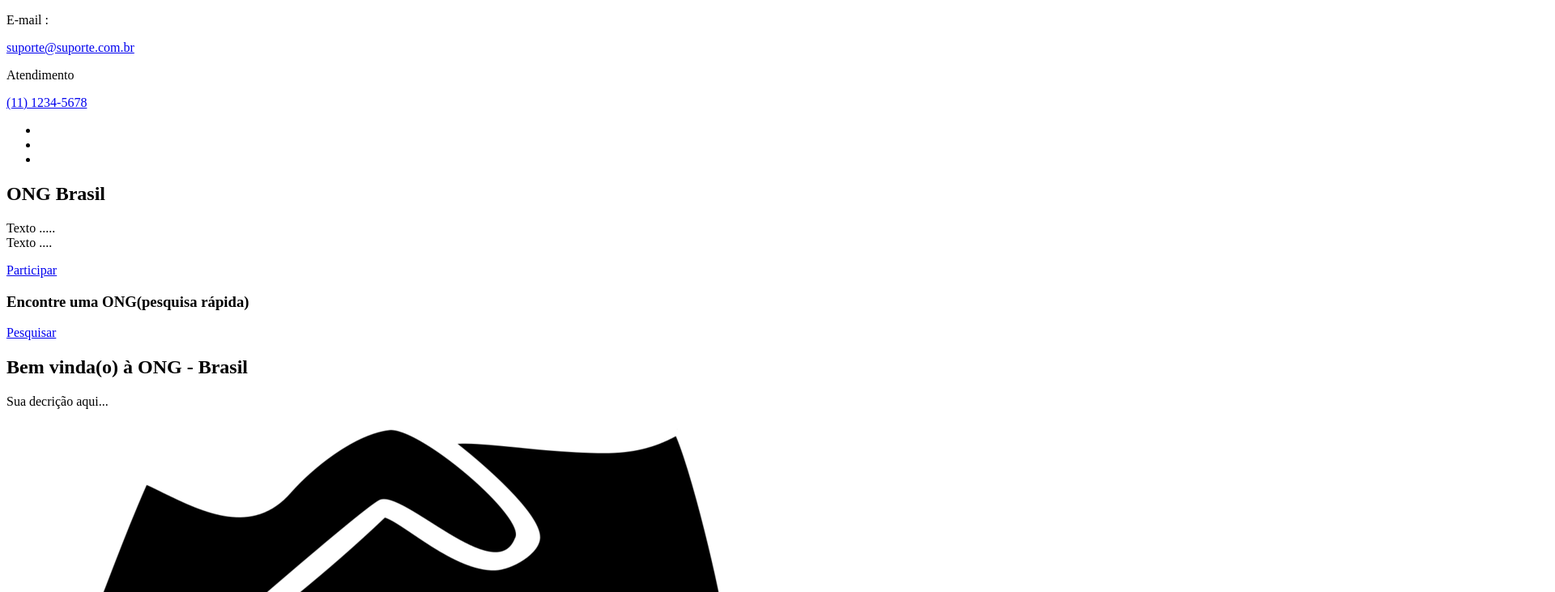
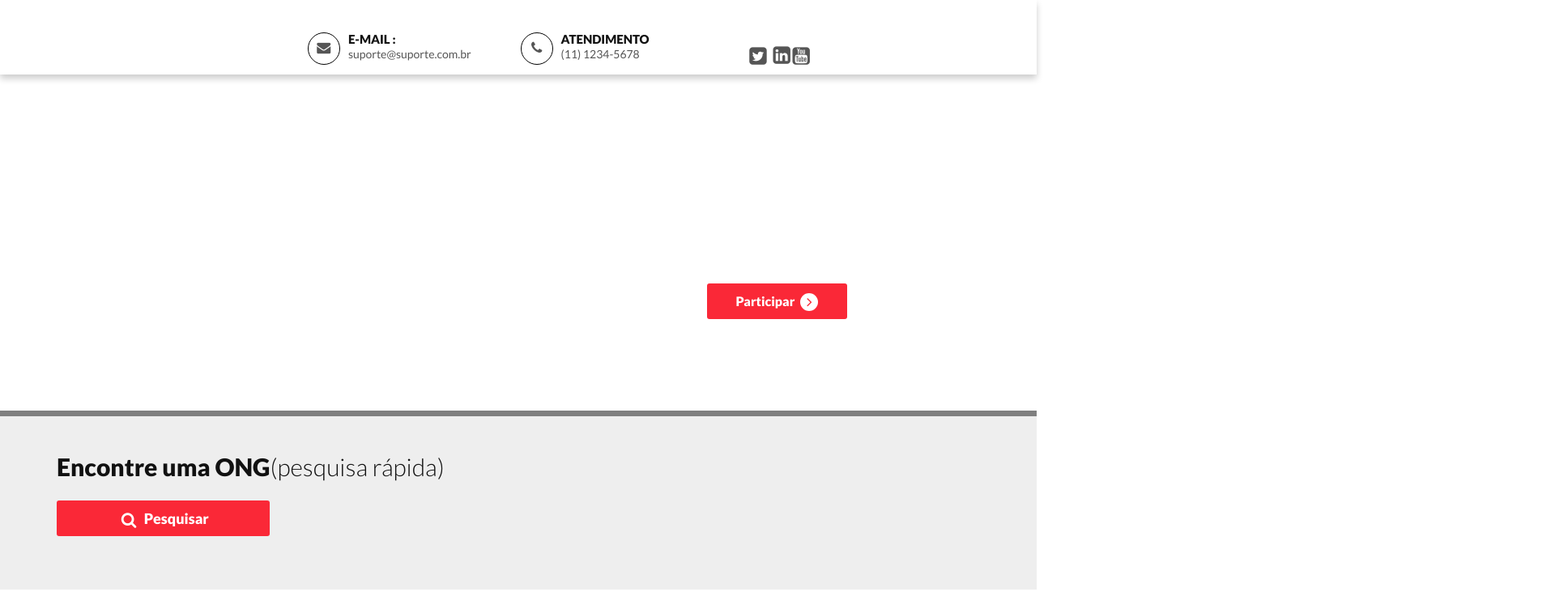
Before and after one commit to suelenquadros/HerokuProjetoFront, a website: page public/Index.html in a window 1280 px wide. Shown: the top 731 px of the page at 81% size, 1920 px wide, since content can reach past the window. Drawn offline with Linux system fonts and the light colour scheme.

Commit message:
corrigido front

```diff
--- a/package.json
+++ b/package.json
@@ -6,7 +6,7 @@
     "node": "10.3.0"
   },
   "scripts": {
-    "test": "echo \"Error: no test specified\" && exit 1"
+    "start": "http-server"
   },
   "keywords": [],
   "author": "",
--- a/public/Index.html
+++ b/public/Index.html
@@ -5,15 +5,15 @@
     <meta name="viewport" content="width=device-width, initial-scale=1.0">
     <title>ONGanirzesse</title>
 
-  <link type="text/css" src="assets/css/bootstrap.min.css" rel="stylesheet"/>
-  <link type="text/css" src="assets/css/shared.css" rel="stylesheet"/>
-  <link type="text/css" src="assets/template/css/style.css" rel="stylesheet"/>
-  <link type="text/css" src="assets/template/css/owl.carousel.css" rel="stylesheet"/>
-  <link type="text/css" src="assets/template/css/owl.transitions.css" rel="stylesheet"/>
-  <link type="text/css" src="assets/template/css/slick.css" rel="stylesheet"/>
-  <link type="text/css" src="assets/template/css/bootstrap-slider.min.css" rel="stylesheet"/>
-  <link type="text/css" src="assets/template/css/font-awesome.min.css" rel="stylesheet"/>
-  <link type="text/css" src="assets/template/colors/red.css" rel="stylesheet"/>
+  <link href="assets/css/bootstrap.min.css" rel="stylesheet"/>
+  <link href="assets/css/shared.css" rel="stylesheet"/>
+  <link href="assets/template/css/style.css" rel="stylesheet"/>
+  <link href="assets/template/css/owl.carousel.css" rel="stylesheet"/>
+  <link href="assets/template/css/owl.transitions.css" rel="stylesheet"/>
+  <link href="assets/template/css/slick.css" rel="stylesheet"/>
+  <link href="assets/template/css/bootstrap-slider.min.css" rel="stylesheet"/>
+  <link href="assets/template/css/font-awesome.css" rel="stylesheet"/>
+  <link href="assets/template/colors/red.css" rel="stylesheet"/>
   <script type="application/javascript" src="assets/js/shared.js"></script>
   <script type="application/javascript" src="assets/js/jquery.min.js"></script>
   <!-- Google-Font-->
```
